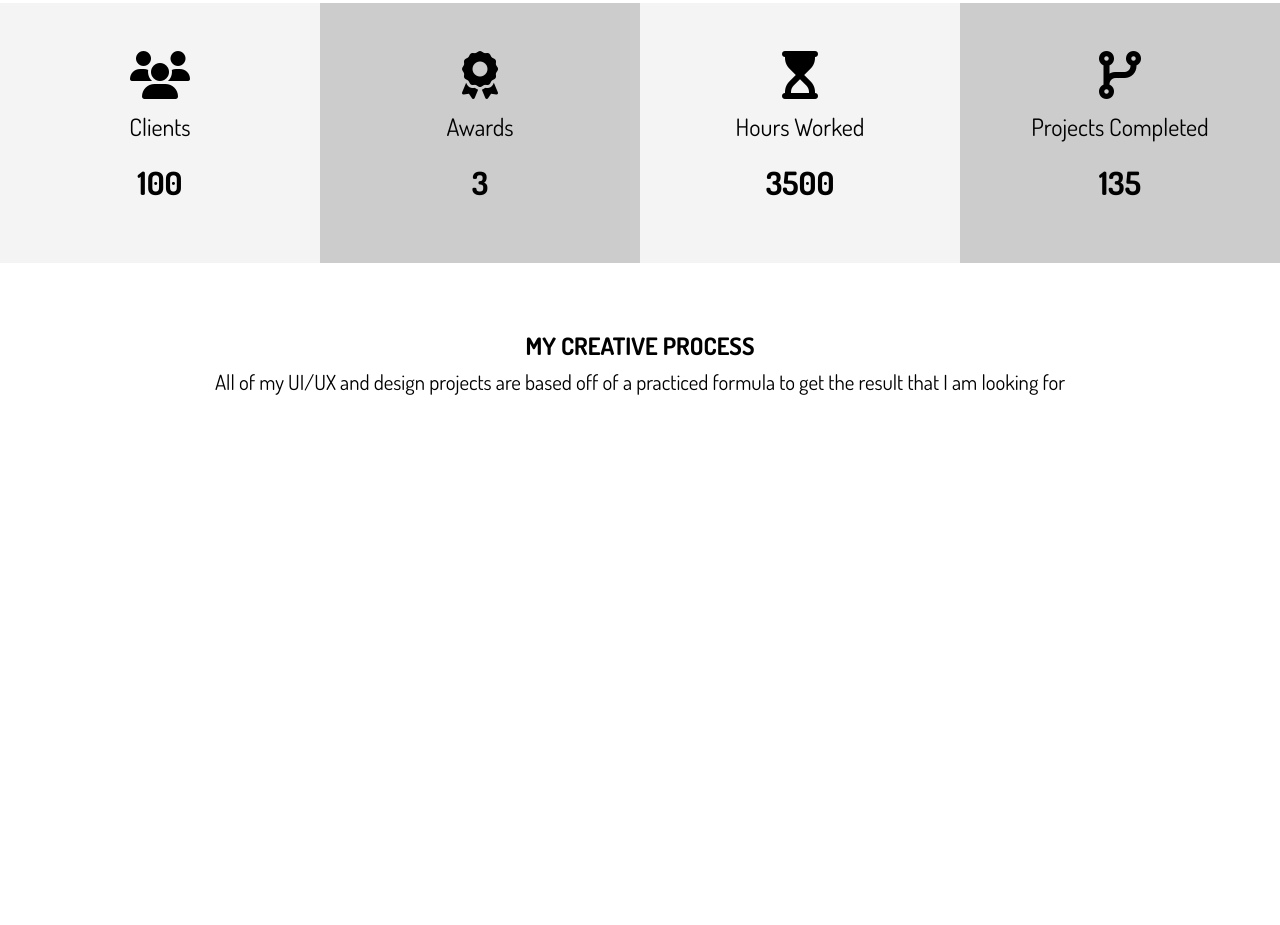
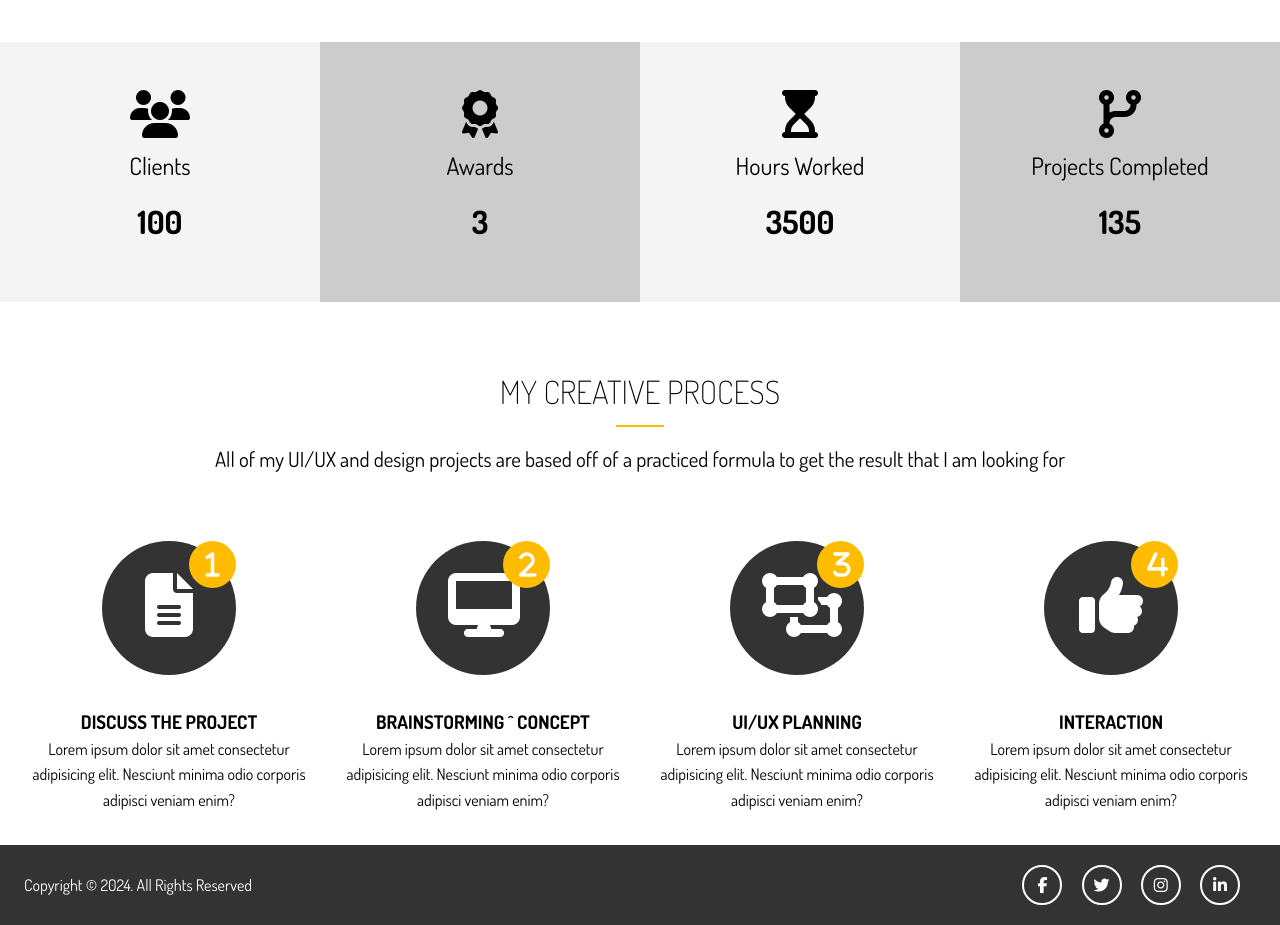
Before and after one commit to s-khodjaev/sass-portfolio, a website: page dist/index.html in a window 1280 px wide. Shown: the part 1183-2108 px from the top of the page. Before the commit the page ends 1646 px from the top, so only its background shows below. Drawn offline with Linux system fonts and the light colour scheme.

Commit message:
added home sections and footer

```diff
--- a/scss/_config.scss
+++ b/scss/_config.scss
@@ -6,3 +6,12 @@ $light-color: #f4f4f4;
 $medium-color: #ccc;
 $dark-color: #333;
 $bg-image: url('../img/showcase.jpg');
+
+// Set text color
+@function set-text-color($color) {
+  @if (lightness($color) > 50) {
+    @return #000;
+  } @else {
+    @return #fff;
+  }
+}
--- a/scss/_utilities.scss
+++ b/scss/_utilities.scss
@@ -13,6 +13,21 @@
 
 .text-center {
   text-align: center;
+}
+
+.bottom-line {
+  height: 2px;
+  width: 3rem;
+  background: $main-color;
+  display: block;
+  margin: 0 auto 1rem auto;
+}
+
+.section-title {
+  font-size: 2rem;
+  display: block;
+  padding-bottom: 0.5rem;
+  font-weight: 100;
 }
 
 // Buttons
--- a/scss/main.scss
+++ b/scss/main.scss
@@ -142,4 +142,84 @@ img {
       }
     }
   }
+
+  // Home Section C
+  &-c {
+    .process {
+      display: grid;
+      grid-template-columns: repeat(4, 1fr);
+      gap: 1.5rem;
+      text-align: center;
+
+      &-icon {
+        border-radius: 50%;
+        background: $dark-color;
+        color: set-text-color($dark-color);
+        padding: 2rem;
+        width: 70px;
+        height: 70px;
+        text-align: center;
+        position: relative;
+        transition: all 1s;
+
+        &:hover {
+          background: $main-color;
+          width: 90px;
+          height: 90px;
+          line-height: 90px;
+
+          .process-step {
+            background: $dark-color;
+            color: set-text-color($dark-color);
+          }
+        }
+      }
+
+      &-step {
+        position: absolute;
+        top: 0;
+        right: 0;
+        font-size: 28px;
+        background: $main-color;
+        color: set-text-color($main-color);
+        border-radius: 50%;
+        height: 15px;
+        width: 15px;
+        line-height: 15px;
+        padding: 1rem;
+        transition: all 1s;
+      }
+    }
+  }
 }
+
+// Footer
+#main-footer {
+  background: $dark-color;
+  color: #fff;
+  height: 5rem;
+
+  .footer-content {
+    display: flex;
+    justify-content: space-between;
+    align-items: center;
+    height: 5rem;
+
+    .social .fab {
+      margin-right: 1rem;
+      border: 2px solid #fff;
+      border-radius: 50%;
+      width: 20px;
+      height: 20px;
+      line-height: 20px;
+      text-align: center;
+      padding: 0.5rem;
+
+      &:hover {
+        background: $main-color;
+        transition: all 0.5s;
+        cursor: pointer;
+      }
+    }
+  }
+}
```
Also changed, not shown: dist/css/main.css, dist/index.html.
